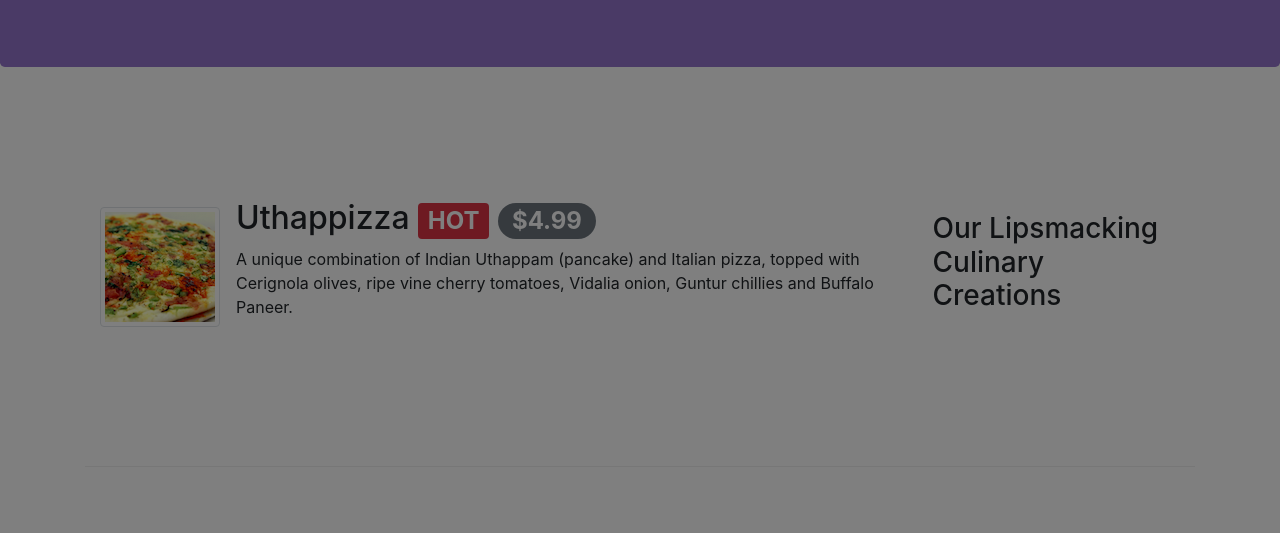
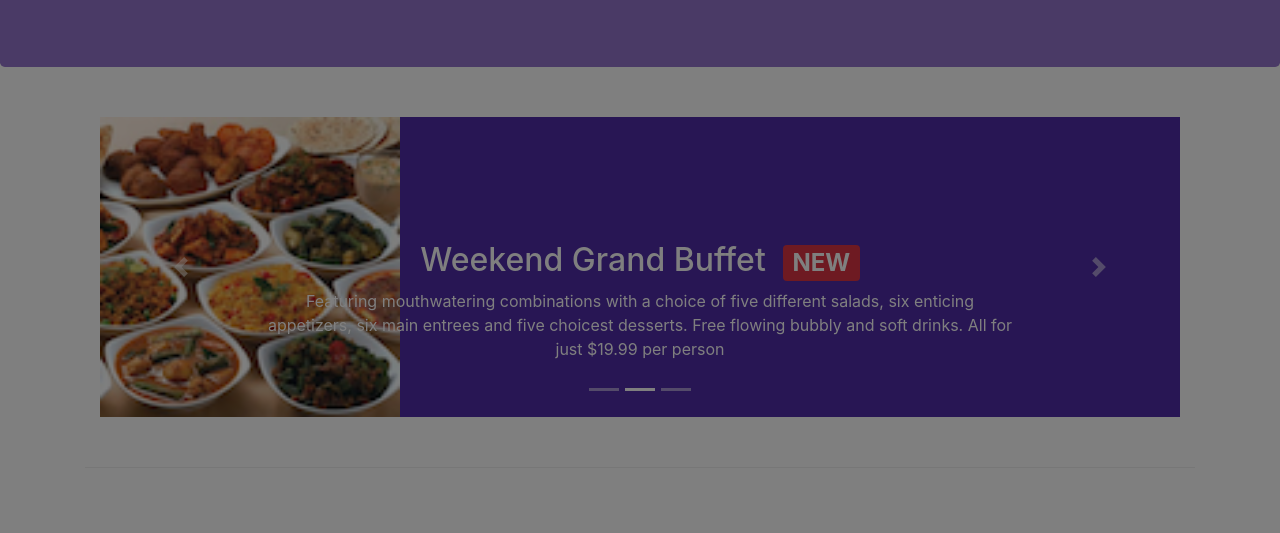
Before and after one commit to Miguel-1974/conFusion, a website: page index.html in a window 1280 px wide. Both pictures are taken after a click on the link "Login". Shown: the part 267-800 px from the top of the page. Drawn offline with nearby package versions, Linux system fonts and the light colour scheme.

Commit message:
previo carousel

```diff
--- a/css/styles.css
+++ b/css/styles.css
@@ -44,3 +44,18 @@ body {
     border-bottom: 1px solid #ddd;
     padding: 10px;
 }
+
+.carousel {
+    background:#512DA8;
+}
+
+.carousel-item {
+  height: 300px;
+}
+
+.carousel-item img {
+    position: absolute;
+    top: 0;
+    left: 0;
+    min-height: 300px;
+}
--- a/index.html
+++ b/index.html
@@ -101,6 +101,53 @@
     </header>
 
     <div class="container">
+        <div class="row row-content">
+            <div class="col">
+                <div id="mycarousel" class="carousel slide" data-ride="carousel">
+                    <div class="carousel-inner" role="listbox">
+                        <div class="carousel-item active">
+                            <img class="d-block img-fluid"
+                                src="img/uthappizza.png" alt="Uthappizza">
+                            <div class="carousel-caption d-none d-md-block">
+                                <h2>Uthappizza <span class="badge badge-danger">HOT</span> <span class="badge badge-pill badge-default">$4.99</span></h2>
+                                <p class="d-none d-sm-block">A unique combination of Indian Uthappam (pancake) and Italian pizza, topped with Cerignola olives, ripe vine cherry tomatoes, Vidalia onion, Guntur chillies and Buffalo Paneer.</p>
+                            </div>
+                        </div>
+                        <div class="carousel-item">
+                            <img class="d-block img-fluid"
+                                src="img/buffet.png" alt="Buffet">
+                            <div class="carousel-caption d-none d-md-block">
+                                <h2>Weekend Grand Buffet&nbsp;
+                                    <span class="badge badge-danger">NEW</span></h2>
+                                <p class="d-none d-sm-block">Featuring mouthwatering combinations with a choice of five different salads, six enticing appetizers, six main entrees and five choicest desserts. Free flowing bubbly and soft drinks. All for just $19.99 per person </p>
+                            </div>
+                        </div>
+                        <div class="carousel-item">
+                            <img class="d-block img-fluid"
+                                src="img/alberto.png" alt="Alberto Somayya">
+                            <div class="carousel-caption d-none d-md-block">
+                                <h2>Alberto Somayya</h2>
+                                <h4>Executive Chef</h4>
+                                <p class="d-none d-sm-block">Award winning three-star Michelin chef with wide International experience having worked closely with whos-who in the culinary world, he specializes in creating mouthwatering Indo-Italian fusion experiences.
+                                </p>
+                            </div>
+                        </div>
+                        <ol class="carousel-indicators">
+                            <li data-target="#mycarousel" data-slide-to="0" class="active"></li>
+                            <li data-target="#mycarousel" data-slide-to="1"></li>
+                            <li data-target="#mycarousel" data-slide-to="2"></li>
+                        </ol>
+                        <a class="carousel-control-prev" href="#mycarousel" role="button" data-slide="prev">
+                            <span class="carousel-control-prev-icon"></span>
+                        </a>
+                        <a class="carousel-control-next" href="#mycarousel" role="button" data-slide="next">
+                            <span class="carousel-control-next-icon"></span>
+                        </a>
+                    </div>
+                </div>
+            </div>
+        </div>
+
         <div class="row row-content align-items-center">
             <div class="col-12 col-sm-4 order-sm-last col-md-3">
                 <h3>Our Lipsmacking Culinary Creations</h3>
@@ -136,7 +183,7 @@
                         <p class="d-none d-sm-block">Featuring mouthwatering combinations with a choice of five different salads, six enticing appetizers, six main entrees and five choicest desserts. Free flowing bubbly and soft drinks. All for just $19.99 per person </p>
                     </div>
                     <img class="d-flex mr-3 img-thumbnail align-self-center"
-                            src="img/buffet.png" alt="Uthappizza">
+                            src="img/buffet.png" alt="Buffet">
                 </div>
             </div>
         </div>
```
